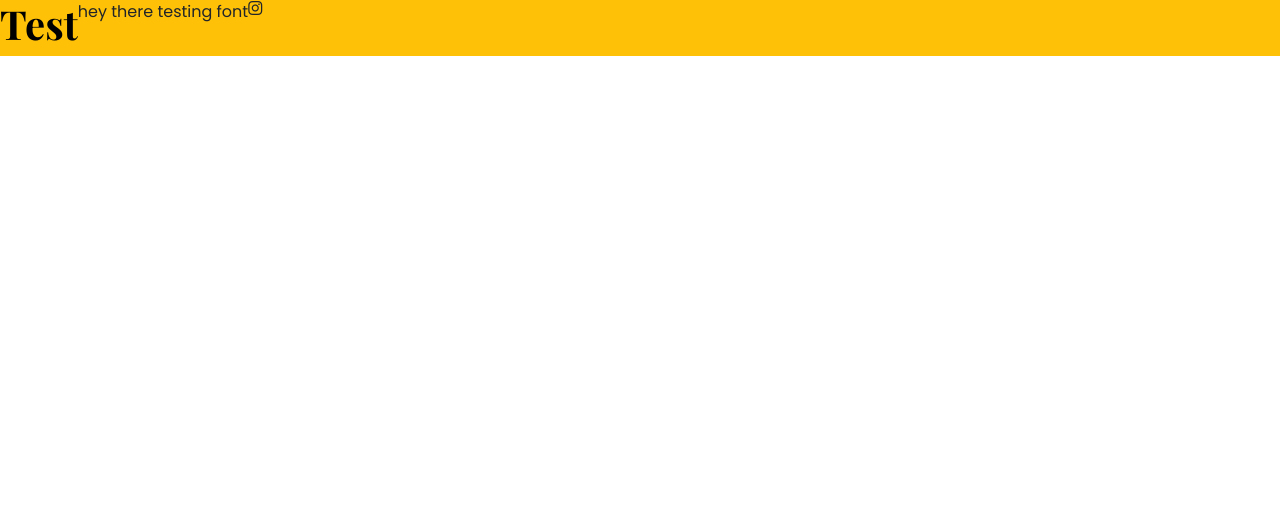
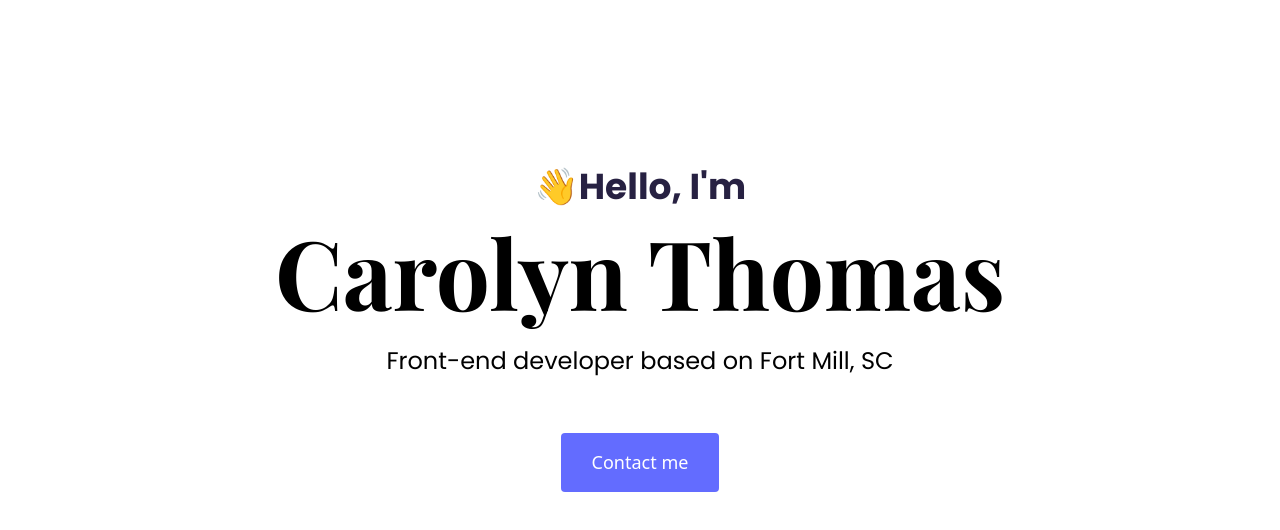
Before and after one commit to ckhepburn/Shecodes-portfolio-project, a plain HTML site: page index.html in a window 1280 px wide. Drawn offline with nearby package versions, Linux system fonts and the light colour scheme; a web font is replaced by a local one.

Commit message:
Updated hero with CSS

```diff
--- a/index.html
+++ b/index.html
@@ -30,10 +30,11 @@
     <title>Document</title>
   </head>
   <body>
-    <div class="d-flex bg-warning">
-      <h1>Test</h1>
-      <p>hey there testing font</p>
-      <i class="fa-brands fa-instagram"></i>
+    <div class="hero">
+      <p>👋Hello, I'm</p>
+      <h1>Carolyn Thomas</h1>
+      <h2 class="mb-5">Front-end developer based on Fort Mill, SC</h2>
+      <div><a href="#" class="btn btn-branding">Contact me</a></div>
     </div>
   </body>
 </html>
--- a/styles/portfolio.css
+++ b/styles/portfolio.css
@@ -1,13 +1,58 @@
 /*font-family: "Playfair Display", serif;
 font-family: "Poppins", sans-serif;*/
 
-h1 {
+:root {
+  --branding-color: #636cff;
+  --heading-font-family: 'Playfair Display', serif;
+  --default-font-family: 'Poppins', sans-serif;
+  --secondary-color: #f9f7fe;
+}
+
+h1,
+h2,
+h3,
+h4,
+h5,
+h6 {
   color: black;
-  font-family: 'Playfair Display', serif;
+  font-family: var(--heading-font-family);
   font-weight: bold;
 }
 
+h1 {
+  font-size: 96px;
+}
+
 p {
+  font-family: var(--default-font-family);
+  font-weight: normal;
+}
+
+.hero {
+  background: (var(--secondary-color));
+  text-align: center;
+  padding: 160px 20px;
+}
+
+.hero p {
+  font-size: 36px;
+  font-weight: bold;
+  margin: 0px;
+  color: #272142;
+}
+
+.hero h2 {
   font-family: 'Poppins', sans-serif;
   font-weight: normal;
+  font-size: 24px;
+  line-height: 2;
 }
+
+.btn-branding {
+  background: var(--branding-color);
+  border-radius: 4px;
+  color: white;
+  font-size: 18px;
+  line-height: 27px;
+  padding: 15px 30px;
+}
```
